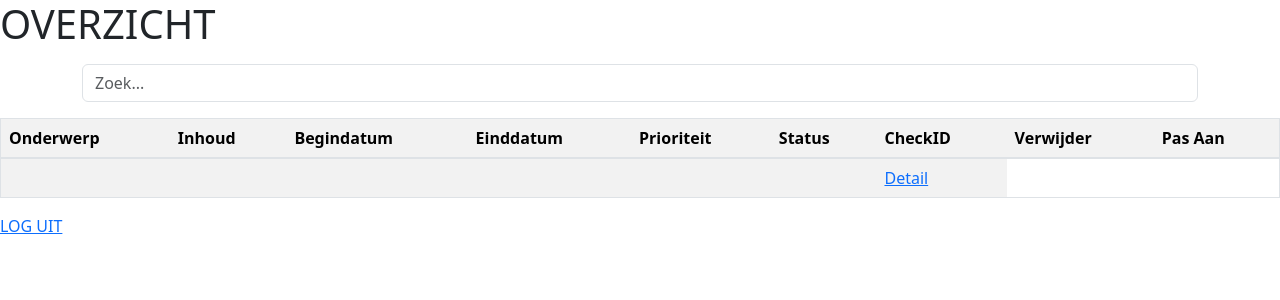
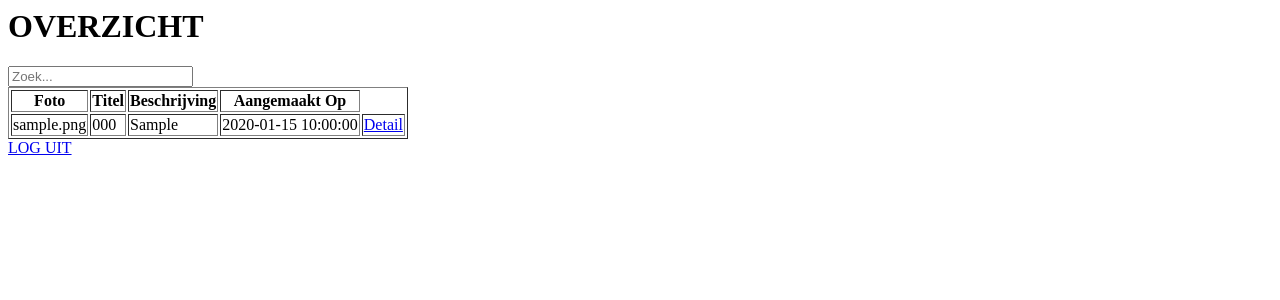
Before and after one commit to MalikKhadje/beroeps_foto-upload, a PHP site: page /poep.php in a window 1280 px wide. Shown: the top 300 px of the page. Run offline with PHP 8.4, Linux system fonts and the light colour scheme; the visitor is signed in with stand-in values (Sample User, id 1); tables that the repository leaves empty or names only in its code hold one stand-in row (values such as "Sample post"); data that the repository does not hold is empty; some libraries are stand-ins or nearby versions.

Commit message:
Update poep.php

```diff
--- a/login/php/poep.php
+++ b/login/php/poep.php
@@ -3,7 +3,7 @@
 require_once 'session.inc.php';
 require 'config.php';
 
-$query = "SELECT * FROM crud_agenda WHERE userID=".$_SESSION["id"];
+$query = "SELECT * FROM Posts";
 
 ?>
 
@@ -14,15 +14,15 @@ $query = "SELECT * FROM crud_agenda WHERE userID=".$_SESSION["id"];
     <meta http-equiv="X-UA-Compatible" content="IE=edge">
 
     <meta name="viewport" content="width=device-width, initial-scale=1.0">
-    <link rel="stylesheet" href="https://cdn.jsdelivr.net/npm/bootstrap@4.6.2/dist/css/bootstrap.min.css">
+    <!-- <link rel="stylesheet" href="https://cdn.jsdelivr.net/npm/bootstrap@4.6.2/dist/css/bootstrap.min.css">
   <script src="https://cdn.jsdelivr.net/npm/jquery@3.6.1/dist/jquery.slim.min.js"></script>
   <script src="https://cdn.jsdelivr.net/npm/popper.js@1.16.1/dist/umd/popper.min.js"></script>
   <script src="https://cdn.jsdelivr.net/npm/bootstrap@4.6.2/dist/js/bootstrap.bundle.min.js"></script>
     <link rel="stylesheet" href="./css/overzicht.css">
     <link rel="stylesheet" href="./fonts/icomoon/style.css">
-    <link rel="stylesheet" href="./css/owl.carousel.min.css">
+    <link rel="stylesheet" href="./css/owl.carousel.min.css"> -->
 <!-- Bootstrap CSS -->
-    <link rel="stylesheet" href="./css/bootstrap.min.css">
+    <!-- <link rel="stylesheet" href="./css/bootstrap.min.css"> -->
     <!-- <link rel="stylesheet" href="https://stackpath.bootstrapcdn.com/bootstrap/4.5.2/css/bootstrap.min.css"> -->
 
     <title>Overzicht</title>
@@ -30,13 +30,6 @@ $query = "SELECT * FROM crud_agenda WHERE userID=".$_SESSION["id"];
 </head>
 
 <h1>OVERZICHT</h1>
-<header id="header" class="animated">
-<nav class="navMenu animated">
-<ul class="linksMenu">
-</ul>
-</nav>
-</div>
-</header>
 <div class="container">
 <div class="form-group">
     <input type="text" id="myInput" placeholder="Zoek..." class="form-control">
@@ -65,15 +58,10 @@ if (mysqli_num_rows($result) > 0)
 
     // eerste de headers van de tabel
     echo "<tr>
-    <th>Onderwerp</th>
-    <th>Inhoud</th>
-    <th>Begindatum</th>
-    <th>Einddatum</th>
-    <th>Prioriteit</th>
-    <th>Status</th>
-    <th>CheckID</th>
-    <th>Verwijder</th>
-    <th>Pas Aan</th>
+    <th>Foto</th>
+    <th>Titel</th>
+    <th>Beschrijving</th>
+    <th>Aangemaakt Op</th>
     </tr>";
 
     while ($item = mysqli_fetch_assoc($result))
@@ -84,12 +72,10 @@ if (mysqli_num_rows($result) > 0)
         <?php
         // toon de gegevens van het item in een tabelrij
         echo "<tr>";
-             echo "<td>" . $item['Onderwerp'] . "</td>";
-             echo "<td>" . $item['Inhoud'] . "</td>";
-             echo "<td>" . $item['Begindatum'] . "</td>";
-             echo "<td>" . $item['Einddatum'] . "</td>";
-             echo "<td>" . $item['Prioriteit'] . "</td>";
-             echo "<td>" . $item['Status'] . "</td>";
+             echo "<td>" . $item['Foto'] . "</td>";
+             echo "<td>" . $item['Titel'] . "</td>";
+             echo "<td>" . $item['Beschrijving'] . "</td>";
+             echo "<td>" . $item['Aangemaakt_op'] . "</td>";
              echo "<td>" . "<a href='detail.php?id=" . $item['ID'] . "'>Detail</a> </td>";
         echo "</tr>";
         ?>
```
